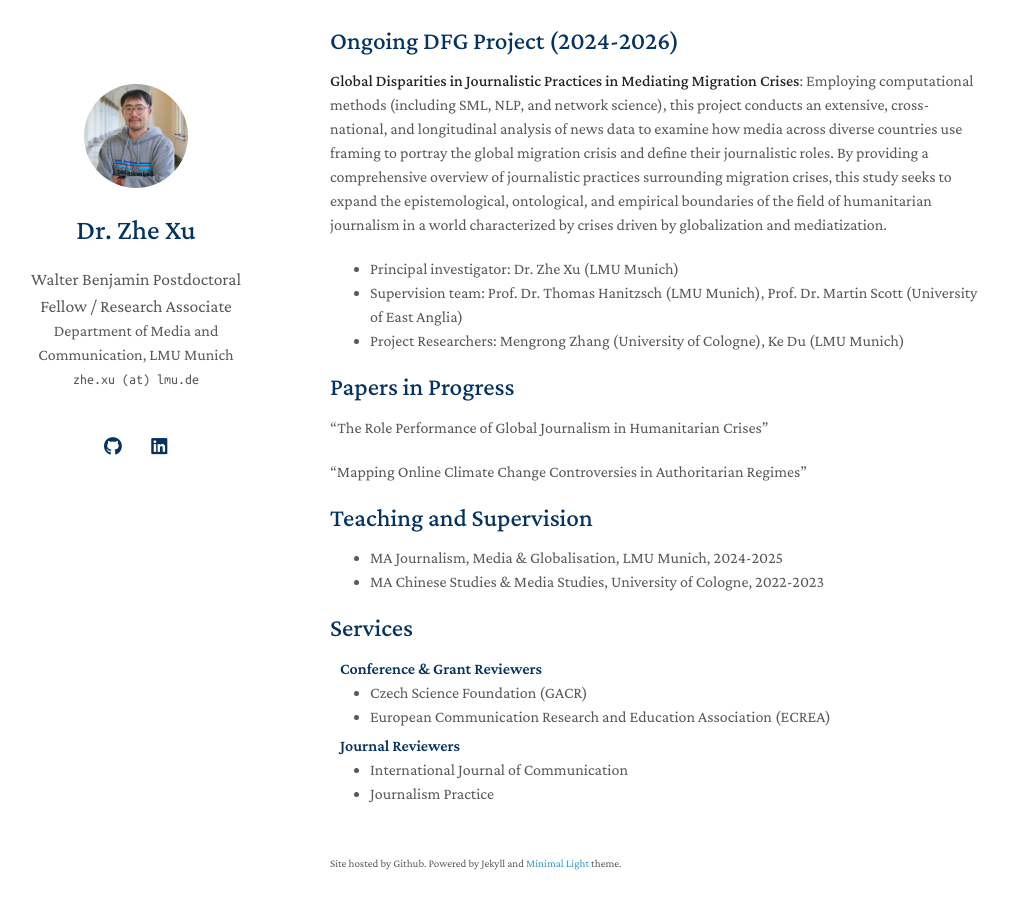
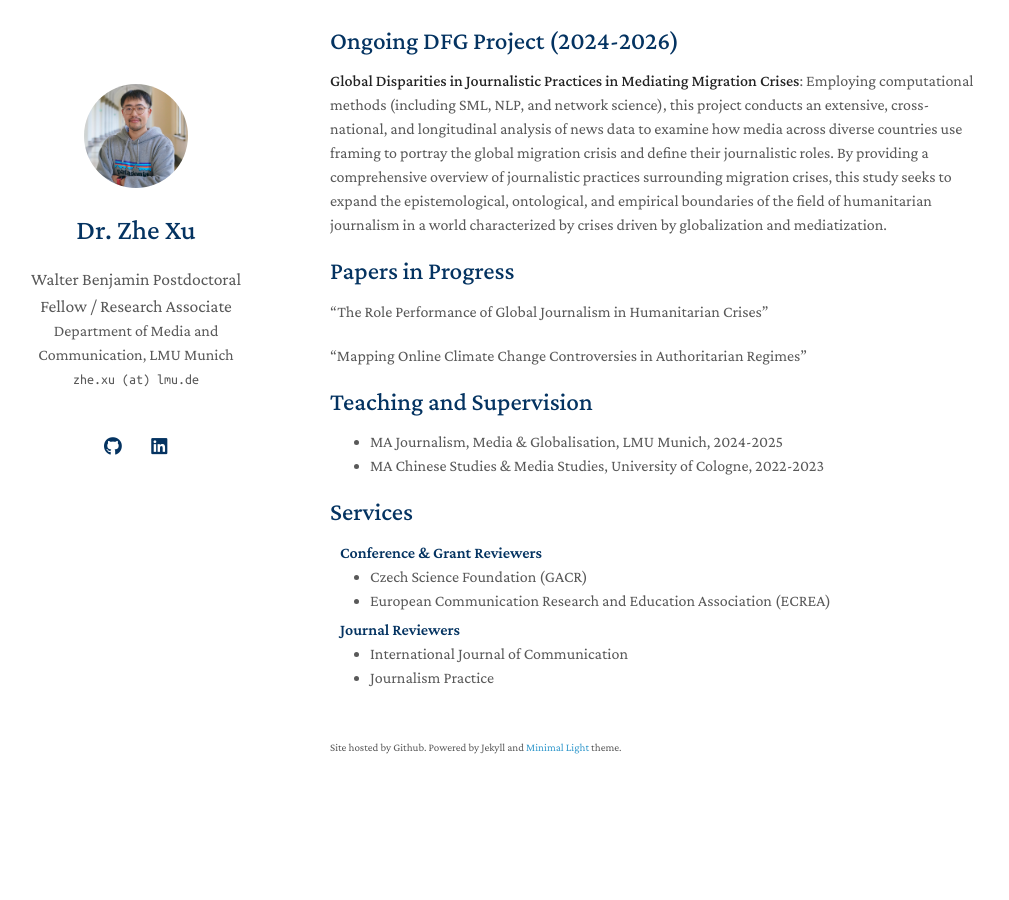
Before and after one commit to zhexuphd/home, a Jekyll site: the page built from index.md, in a window 1280 px wide and 900 px high, scrolled down 1612 px. Shown: the whole window, without its empty margins (140-1149 px from the left). Built offline with Jekyll 4.4.1, drawn with Linux system fonts in a browser that asks for light colours; a style sheet for code colours, icons or effects is not loaded; our own code applies the rules of GitHub Pages for plain Markdown files; after the commit the page ends 2440 px from its top, so only the background shows below that.

Commit message:
Update index.md

```diff
--- a/index.md
+++ b/index.md
@@ -31,10 +31,6 @@ When I’m not immersed in academia, you’ll likely find me hiking, mountaineer
 
 **Global Disparities in Journalistic Practices in Mediating Migration Crises**: Employing computational methods (including SML, NLP, and network science), this project conducts an extensive, cross-national, and longitudinal analysis of news data to examine how media across diverse countries use framing to portray the global migration crisis and define their journalistic roles. By providing a comprehensive overview of journalistic practices surrounding migration crises, this study seeks to expand the epistemological, ontological, and empirical boundaries of the field of humanitarian journalism in a world characterized by crises driven by globalization and mediatization.
 
-- Principal investigator: Dr. Zhe Xu (LMU Munich)
-- Supervision team: Prof. Dr. Thomas Hanitzsch (LMU Munich), Prof. Dr. Martin Scott (University of East Anglia)
-- Project Researchers: Mengrong Zhang (University of Cologne), Ke Du (LMU Munich)
-
 ## Papers in Progress
 
 "The Role Performance of Global Journalism in Humanitarian Crises"
```
